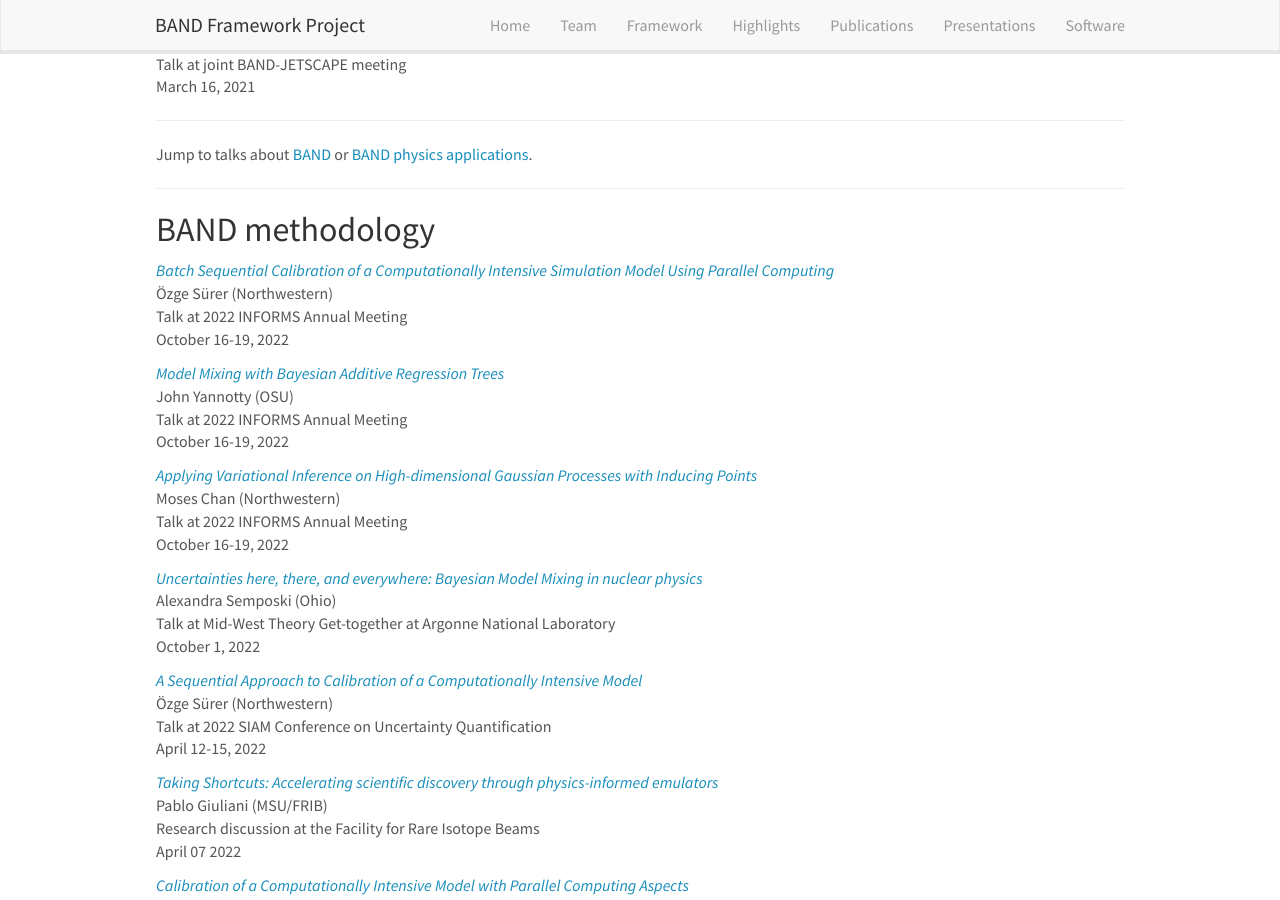
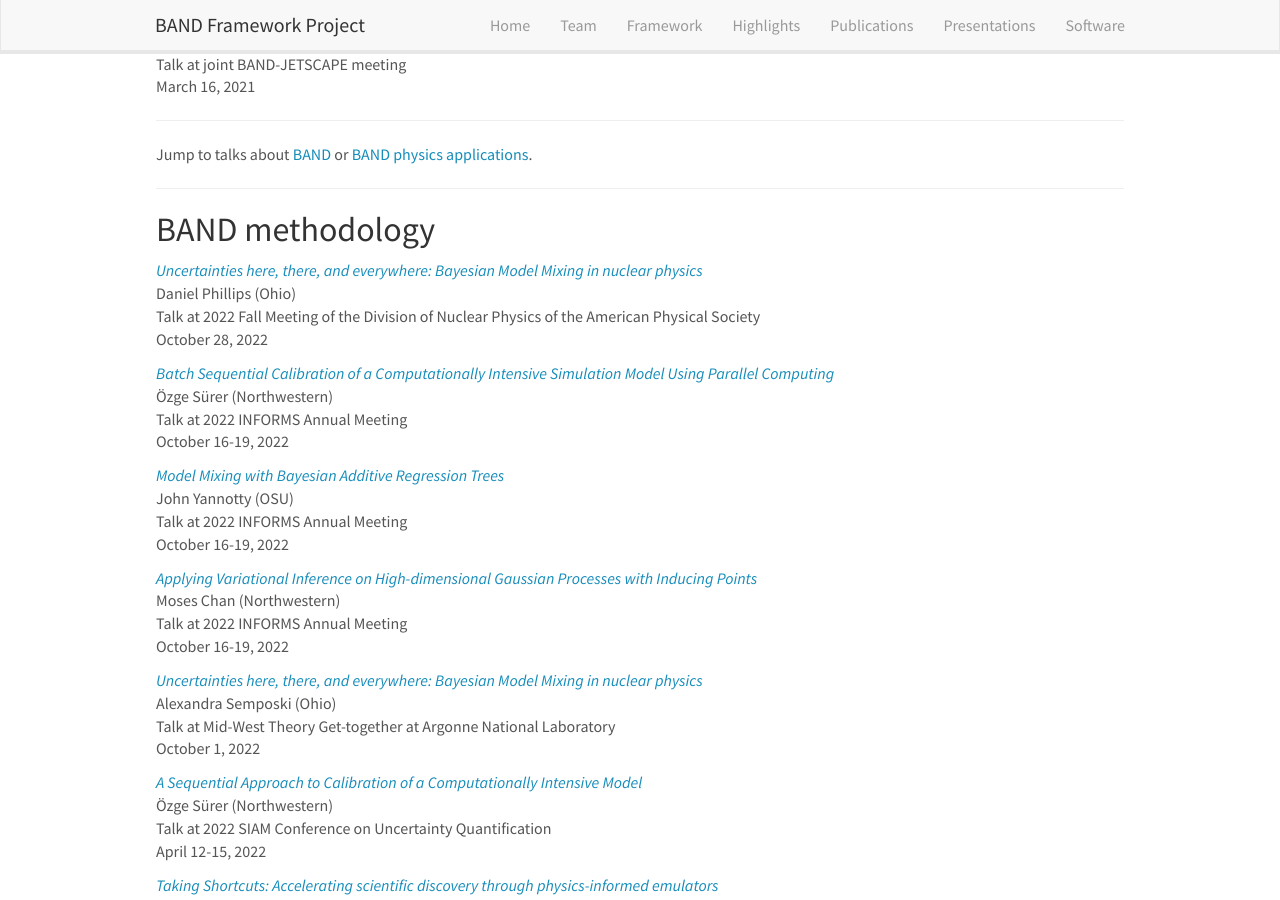
Before and after one commit to bandframework/bandframework.github.io, a Jekyll site: the page built from _pages/presentations.md, in a window 1280 px wide and 900 px high, scrolled down 701 px. Built offline with Jekyll 4.4.1, drawn with Linux system fonts in a browser that asks for light colours; nearby versions of some CDN libraries.

Commit message:
Added Phillips presentation at DNP

```diff
--- a/_data/presentations.yml
+++ b/_data/presentations.yml
@@ -1,3 +1,16 @@
+- title: "Uncertainties here, there, and everywhere: Bayesian Model Mixing in nuclear physics"
+  image:
+  location: >
+    Talk at 2022 Fall Meeting of the Division of Nuclear Physics of the American Physical Society
+  date: >
+    October 28, 2022
+  presenter: Daniel Phillips (Ohio)
+  link:
+    url: https://www.dropbox.com/s/ezsgvzhxkywi5ng/Phillips_DNP2022.pdf?dl=0
+  highlight: 0
+  type: methodology
+  news2:
+
 - title: "Batch Sequential Calibration of a Computationally Intensive Simulation Model Using Parallel Computing"
   image:
   location: >
```
